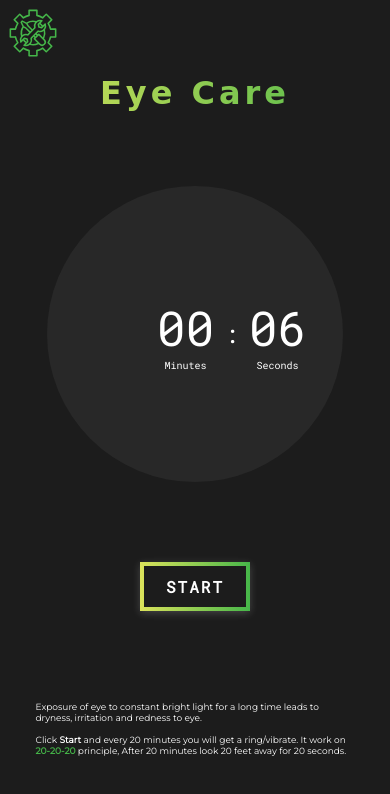
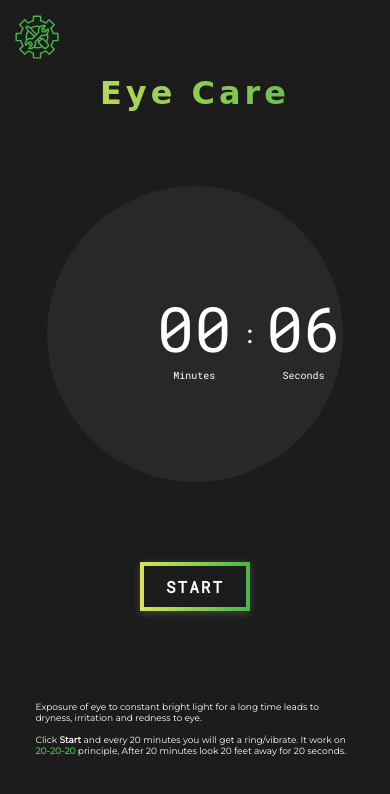
Before and after one commit to jhasuraj01/eye-care, a plain HTML site: page index.html in a window 390 px wide. Drawn offline with Linux system fonts and the light colour scheme; a web font is replaced by a local one.

Commit message:
minor fix

```diff
--- a/script/main.js
+++ b/script/main.js
@@ -58,7 +58,7 @@ function show_time() {
         min.innerText = '00';
         sec.innerText = '00';
         if (document.getElementById('vibrate').checked) {
-            window.navigator.vibrate([200, 100, 200]);
+            window.navigator.vibrate([800, 300, 800, 300, 800, 300, 800, 300, 800]);
         }
         if (document.getElementById('sound').checked) {
             music.play();
--- a/style/style.scss
+++ b/style/style.scss
@@ -11,7 +11,7 @@
      --theme: #1c1c1c;
      --color: white;
      --side: 76vw;
-     --logo: 50px;
+     --logo: 46px;
      --max: 320px;
      --shadow: rgba(239, 239, 239, 0.2);
      --grad: linear-gradient(to left, #45B649, #DCE35B);
@@ -19,7 +19,7 @@
 
  .setting-logo {
      display: block;
-     padding: 8px;
+     padding: 14px;
      position: fixed;
      top: 0;
      left: 0;
@@ -117,7 +117,7 @@
  #sec,
  #col,
  #min {
-     font-size: 2em;
+     font-size: 2.6em;
  }
 
  .txt {
@@ -197,12 +197,6 @@
          font-size: xx-small;
      }
 
-     #sec,
-     #col,
-     #min {
-         font-size: 2em;
-     }
-
      section {
          width: calc(100% - 40px);
          height: calc(100% - 20px);
```
Also changed, not shown: style/style.css, 1 other file.
